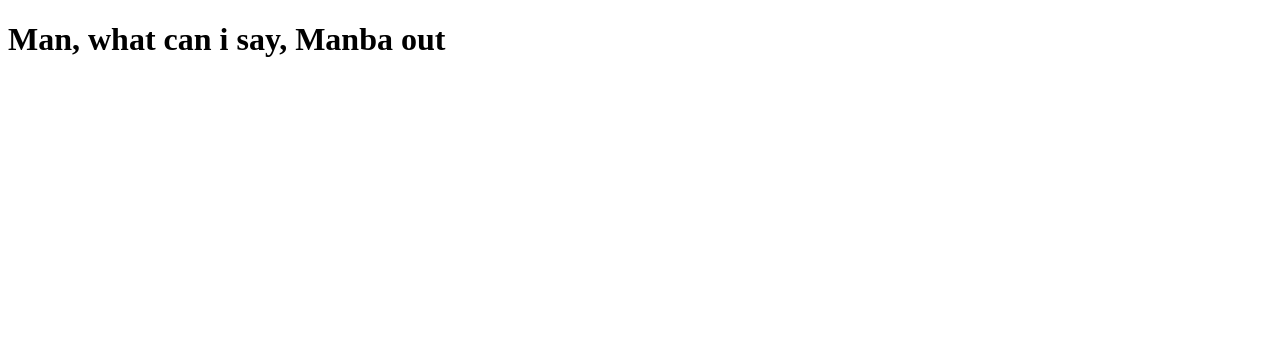
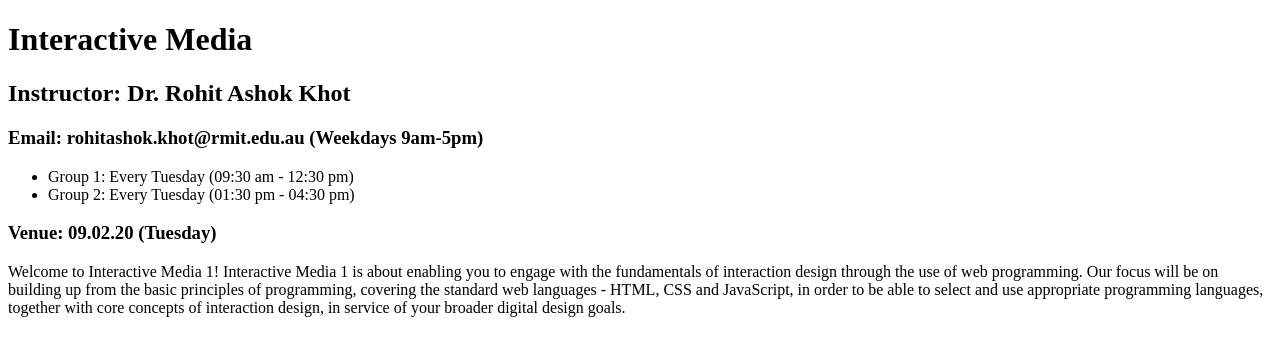
Before and after one commit to s4038371/s4038371.github.io, a plain HTML site: page index.html in a window 1280 px wide. Drawn offline with Linux system fonts and the light colour scheme.

Commit message:
Update index.html

```diff
--- a/index.html
+++ b/index.html
@@ -1,11 +1,21 @@
 <!DOCTYPE html>
 <html lang="en">
-<head>
+ <head>
     <meta charset="UTF-8">
     <meta name="viewport" content="width=device-width, initial-scale=1.0">
     <title>My Github page</title>
-</head>
-<body>
-    <h1>Man, what can i say, Manba out</h1>
-</body>
+ </head>
+ <body>
+    <h1>Interactive Media</h1>
+    <h2>Instructor: Dr. Rohit Ashok Khot</h2>
+    <h3>Email: rohitashok.khot@rmit.edu.au (Weekdays 9am-5pm)</h3>
+    <ul>
+        <li>Group 1: Every Tuesday (09:30 am - 12:30 pm)</li>
+        <li>Group 2: Every Tuesday (01:30 pm - 04:30 pm)</li>
+    </ul>
+    <h3>Venue: 09.02.20 (Tuesday)</h3>
+    <p>
+      Welcome to Interactive Media 1! Interactive Media 1 is about enabling you to engage with the fundamentals of interaction design through the use of web programming. Our focus will be on building up from the basic principles of programming, covering the standard web languages - HTML, CSS and JavaScript, in order to be able to select and use appropriate programming languages, together with core concepts of interaction design, in service of your broader digital design goals.
+    </p>
+ </body>
 </html>
```
